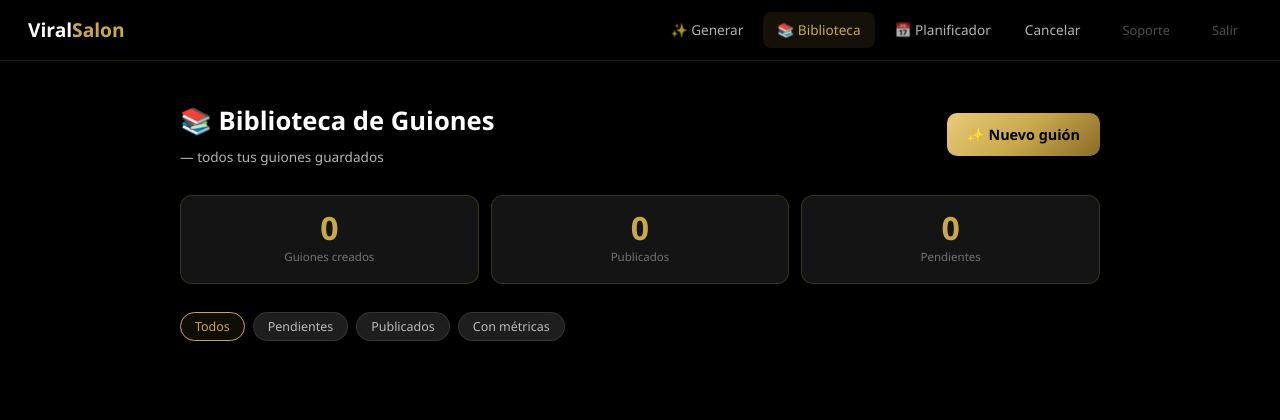
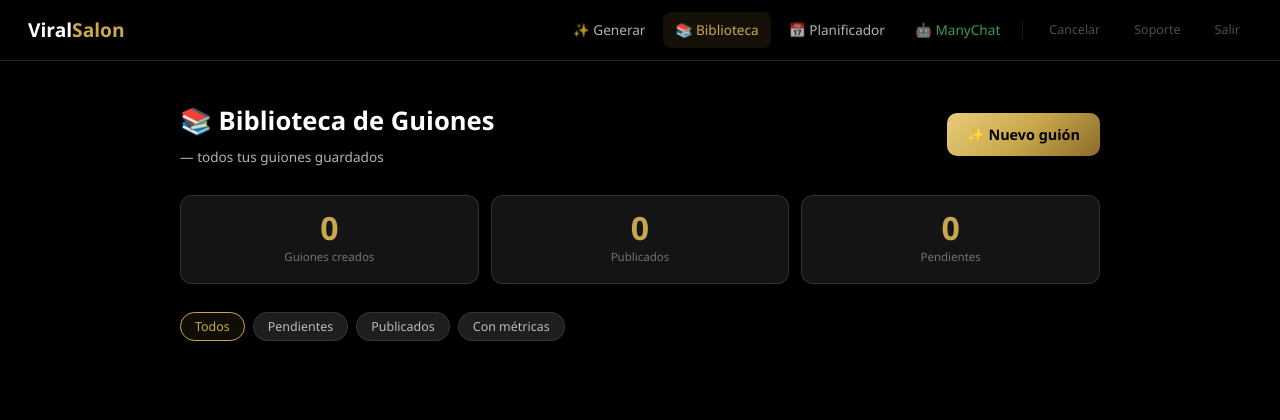
Before and after one commit to andreamariamlg-eng/viralsalon, a Flask app: template templates/biblioteca.html in a window 1280 px wide. Shown: the top 420 px of the page. Run offline with Flask 3, Linux system fonts and the light colour scheme; the template is opened without the code that fills it, so the values that code supplies are empty.

Commit message:
Update biblioteca.html

```diff
--- a/templates/biblioteca.html
+++ b/templates/biblioteca.html
@@ -11,9 +11,22 @@ body{font-family:'Segoe UI',system-ui,sans-serif;background:var(--black);color:v
 .topbar{background:var(--black);border-bottom:1px solid var(--border);padding:12px 28px;display:flex;align-items:center;justify-content:space-between;position:sticky;top:0;z-index:99}
 .logo{font-size:1.2rem;font-weight:900}.logo span{color:var(--gold)}
 .nav{display:flex;align-items:center;gap:6px}
-.nav a{color:var(--white-dim);text-decoration:none;font-size:0.85rem;padding:7px 14px;border-radius:8px;transition:all 0.2s}
+.nav a{color:var(--white-dim);text-decoration:none;font-size:0.85rem;padding:7px 12px;border-radius:8px;transition:all 0.2s}
 .nav a:hover,.nav a.active{background:rgba(201,168,76,0.1);color:var(--gold)}
-.nav .logout{color:rgba(255,255,255,0.3);margin-left:8px;font-size:0.8rem}
+.nav .logout{color:rgba(255,255,255,0.3);margin-left:4px;font-size:0.78rem}
+.hamburger{display:none;flex-direction:column;gap:5px;cursor:pointer;padding:8px;background:none;border:none}
+.hamburger span{display:block;width:22px;height:2px;background:rgba(255,255,255,0.6);border-radius:2px;transition:all 0.3s}
+.hamburger.open span:nth-child(1){transform:translateY(7px) rotate(45deg)}
+.hamburger.open span:nth-child(2){opacity:0}
+.hamburger.open span:nth-child(3){transform:translateY(-7px) rotate(-45deg)}
+.nav-mobile{display:none;position:fixed;top:60px;left:0;right:0;background:var(--black3);border-bottom:1px solid var(--border);padding:12px 20px;flex-direction:column;gap:4px;z-index:998}
+.nav-mobile.open{display:flex}
+.nav-mobile a{color:rgba(255,255,255,0.6);text-decoration:none;font-size:0.9rem;padding:10px 14px;border-radius:8px;transition:all 0.2s;display:block}
+.nav-mobile a:hover{background:rgba(201,168,76,0.1);color:var(--gold)}
+.nav-mobile .nav-sep-h{height:1px;background:rgba(255,255,255,0.08);margin:6px 0}
+.nav-mobile .nav-cancel{color:rgba(255,100,100,0.5)}
+.nav-mobile .nav-dim{color:rgba(255,255,255,0.3)}
+@media(max-width:700px){.topbar{padding:12px 20px}.nav{display:none}.hamburger{display:flex}}
 .main{max-width:960px;margin:0 auto;padding:40px 20px}
 .page-header{display:flex;align-items:center;justify-content:space-between;margin-bottom:28px;flex-wrap:wrap;gap:14px}
 .page-header h1{font-size:1.6rem;font-weight:900}
@@ -72,11 +85,27 @@ body{font-family:'Segoe UI',system-ui,sans-serif;background:var(--black);color:v
     <a href="/app">✨ Generar</a>
     <a href="/biblioteca" class="active">📚 Biblioteca</a>
     <a href="/planificador">📅 Planificador</a>
-    <a href="/cancelar">Cancelar</a>
+    <a href="/manychat" style="color:rgba(76,222,124,0.7)">🤖 ManyChat</a>
+    <span style="width:1px;height:18px;background:rgba(255,255,255,0.1);display:inline-block;margin:0 4px"></span>
+    <a href="/cancelar" class="logout">Cancelar</a>
     <a href="mailto:hola@andreamariaoficial.es" class="logout">Soporte</a>
     <a href="/logout" class="logout">Salir</a>
   </nav>
+  <button class="hamburger" id="hamburger" onclick="toggleMenu()" aria-label="Menú">
+    <span></span><span></span><span></span>
+  </button>
 </header>
+<nav class="nav-mobile" id="navMobile">
+  <a href="/app">✨ Generar</a>
+  <a href="/biblioteca">📚 Biblioteca</a>
+  <a href="/planificador">📅 Planificador</a>
+  <a href="/manychat" style="color:rgba(76,222,124,0.8)">🤖 ManyChat</a>
+  <div class="nav-sep-h"></div>
+  <a href="/cancelar" class="nav-cancel">Cancelar suscripción</a>
+  <a href="mailto:hola@andreamariaoficial.es" class="nav-dim">✉️ Soporte</a>
+  <a href="/logout" class="nav-dim">Salir</a>
+</nav>
+<script>function toggleMenu(){document.getElementById('hamburger').classList.toggle('open');document.getElementById('navMobile').classList.toggle('open')}</script>
 
 <div class="main">
   <div class="page-header">
```
